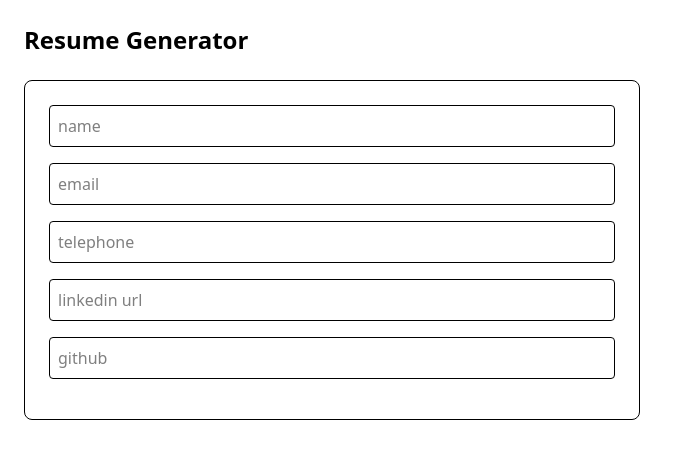
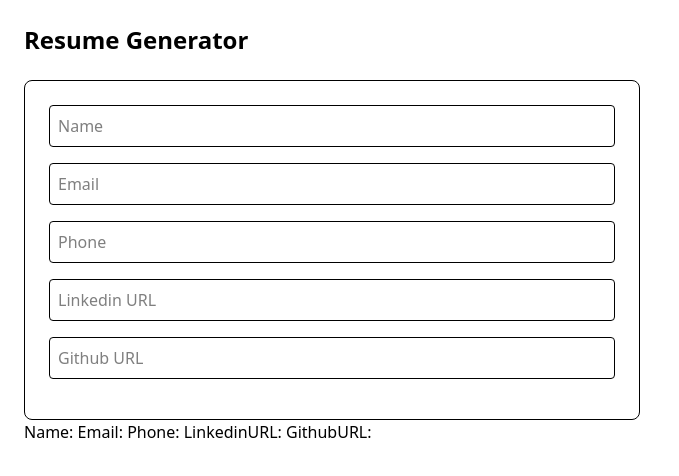
Before and after one commit to AyKrimino/resume-generator, a Next.js app in the folder frontend/: page / in a window 1280 px wide. Shown: the top 476 px of the page, without its empty margins (0-679 px from the left). Built offline with nearby package versions, Linux system fonts and the light colour scheme.

Commit message:
feat: implement controlled form inputs

```diff
--- a/frontend/src/app/page.tsx
+++ b/frontend/src/app/page.tsx
@@ -1,34 +1,61 @@
+"use client";
+
+import { useState } from "react";
+
 export default function Home() {
+  const [name, setName] = useState("");
+  const [email, setEmail] = useState("");
+  const [phone, setPhone] = useState("");
+  const [linkedinUrl, setLinkedinUrl] = useState("");
+  const [githubUrl, setGithubUrl] = useState("");
+
   return (
     <main className="p-6">
       <h1 className="text-2xl font-bold mb-6">Resume Generator</h1>
       <form className="w-full md:w-1/2 p-6 border rounded-lg">
         <input
           type="text"
-          placeholder="name"
+          placeholder="Name"
           className="mb-4 w-full p-2 border rounded"
+          value={name}
+          onChange={(e) => setName(e.target.value)}
         />
         <input
           type="email"
-          placeholder="email"
+          placeholder="Email"
           className="mb-4 w-full p-2 border rounded"
+          value={email}
+          onChange={(e) => setEmail(e.target.value)}
         />
         <input
           type="tel"
-          placeholder="telephone"
+          placeholder="Phone"
           className="mb-4 w-full p-2 border rounded"
+          value={phone}
+          onChange={(e) => setPhone(e.target.value)}
         />
         <input
           type="url"
-          placeholder="linkedin url"
+          placeholder="Linkedin URL"
           className="mb-4 w-full p-2 border rounded"
+          value={linkedinUrl}
+          onChange={(e) => setLinkedinUrl(e.target.value)}
         />
         <input
           type="url"
-          placeholder="github"
+          placeholder="Github URL"
           className="mb-4 w-full p-2 border rounded"
+          value={githubUrl}
+          onChange={(e) => setGithubUrl(e.target.value)}
         />
       </form>
+      <div className="">
+        Name: {name}
+        Email: {email}
+        Phone: {phone}
+        LinkedinURL: {linkedinUrl}
+        GithubURL: {githubUrl}
+      </div>
     </main>
   );
 }
```
